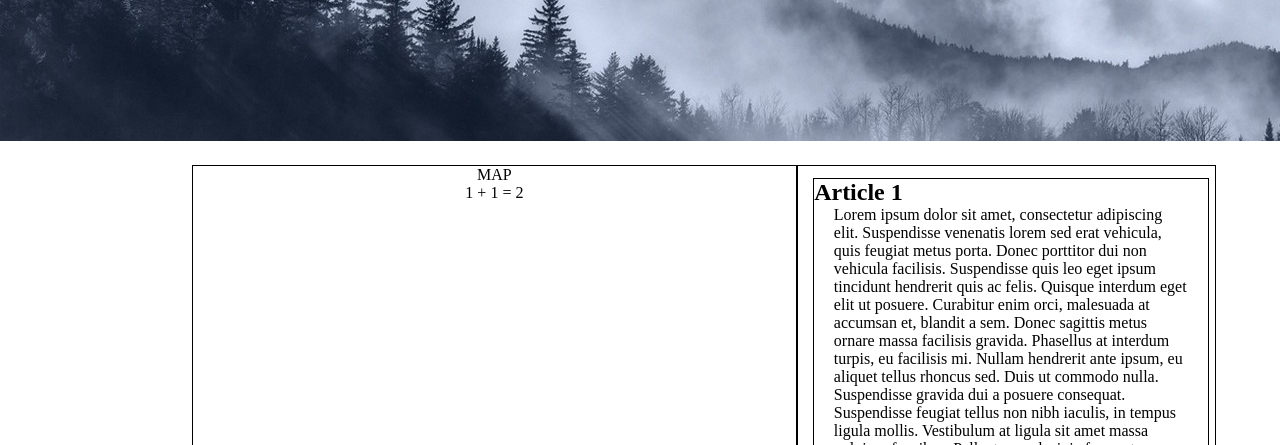
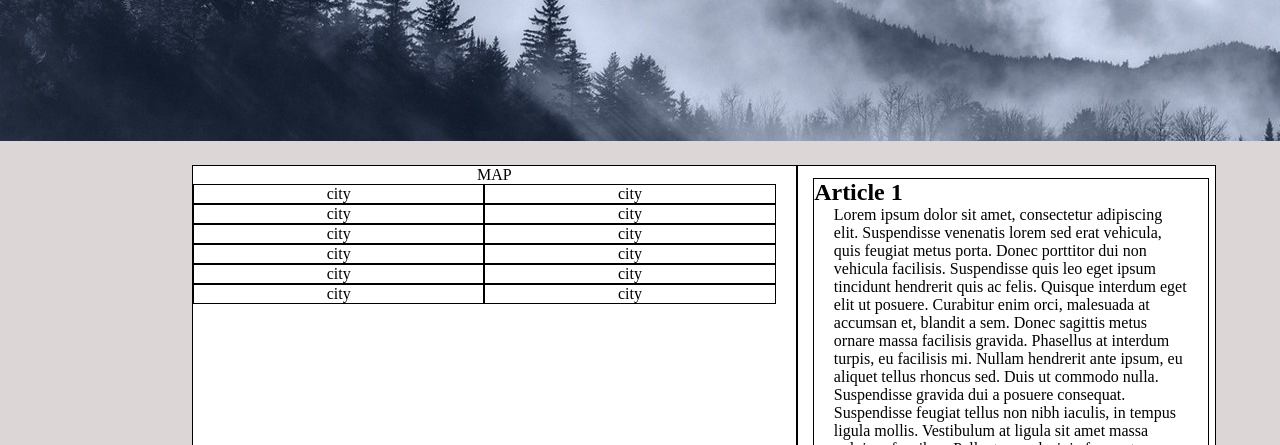
Before and after one commit to ren-tao01/eveningprogrammingclub, a plain HTML site: page index.html in a window 1280 px wide. Shown: the part 355-800 px from the top of the page. Drawn offline with Linux system fonts and the light colour scheme.

Commit message:
Added a new section to display cities

```diff
--- a/css/main-btm.css
+++ b/css/main-btm.css
@@ -1,19 +1,34 @@
+body {
+    background-color: #ddd6d6;
+}
+
 main {
     width: 80%;
     margin: 3vh 0 0 15%;
     display: flex;
     flex-wrap: nowrap;
-
+    background-color: white;
 }
 
 .center-content {
     width: 60%;
     border: solid 1px;
-
 }
 
 .content {
     text-align: center;
+}
+
+.center-content > .info-box {
+    display: flex;
+    flex-wrap: wrap;
+    width: 100%;
+}
+
+.center-content > .info-box > .city{
+    width: 48%;
+    border: solid 1px;
+
 }
 
 .side-content {
--- a/index.html
+++ b/index.html
@@ -35,10 +35,44 @@
                     MAP
                 </div>
 
-                <div class="content">
-                    <p>
-                        1 + 1 = 2
-                    </p>
+                <div class="content info-box">
+                    <div class="city">
+                        city
+                    </div>
+                    <div class="city">
+                        city
+                    </div>
+                    <div class="city">
+                        city
+                    </div>
+                    <div class="city">
+                        city
+                    </div>
+                    <div class="city">
+                        city
+                    </div>
+                    <div class="city">
+                        city
+                    </div>
+                    <div class="city">
+                        city
+                    </div>
+                    <div class="city">
+                        city
+                    </div>
+                    <div class="city">
+                        city
+                    </div>
+                    <div class="city">
+                        city
+                    </div>
+                    <div class="city">
+                        city
+                    </div>
+                    <div class="city">
+                        city
+                    </div>
+
                 </div>
             </div>
             <div class="side-content">
```
